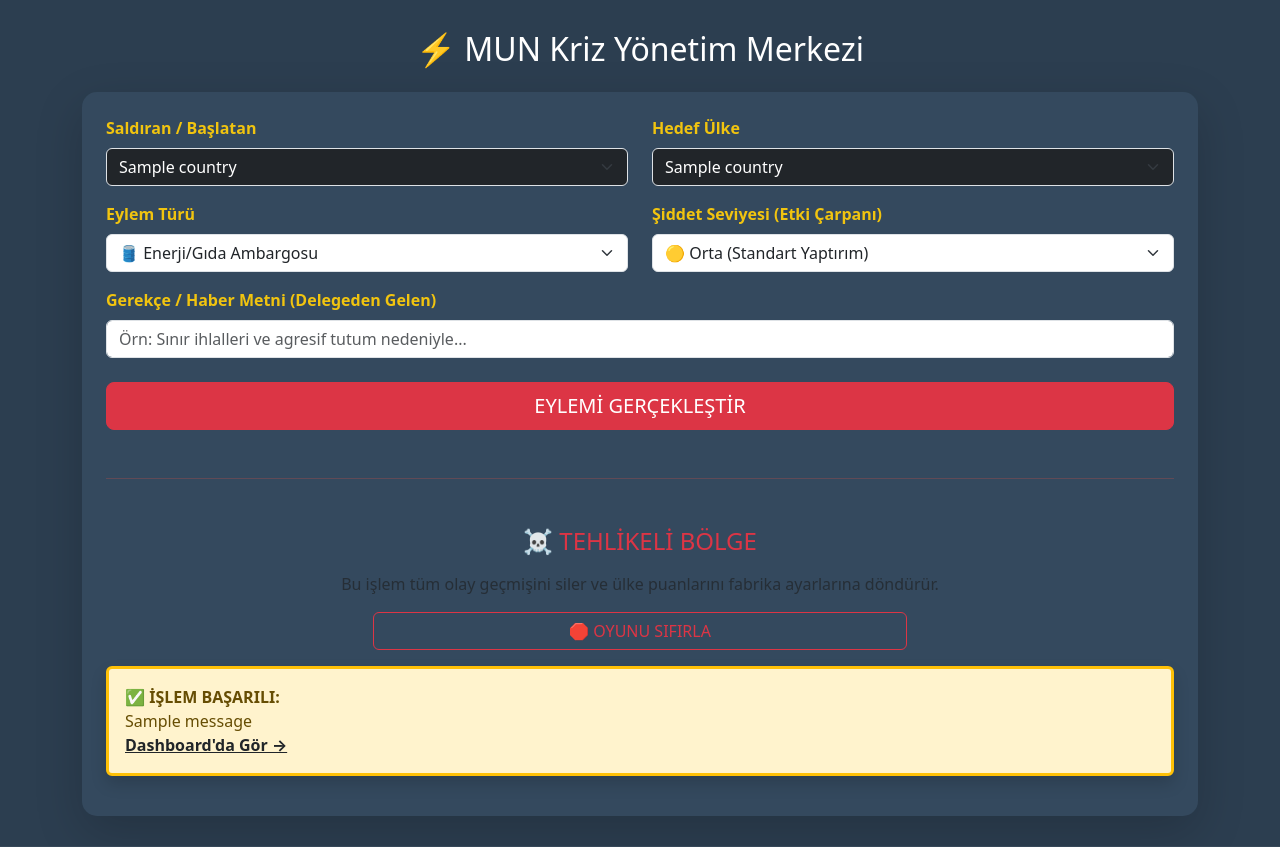
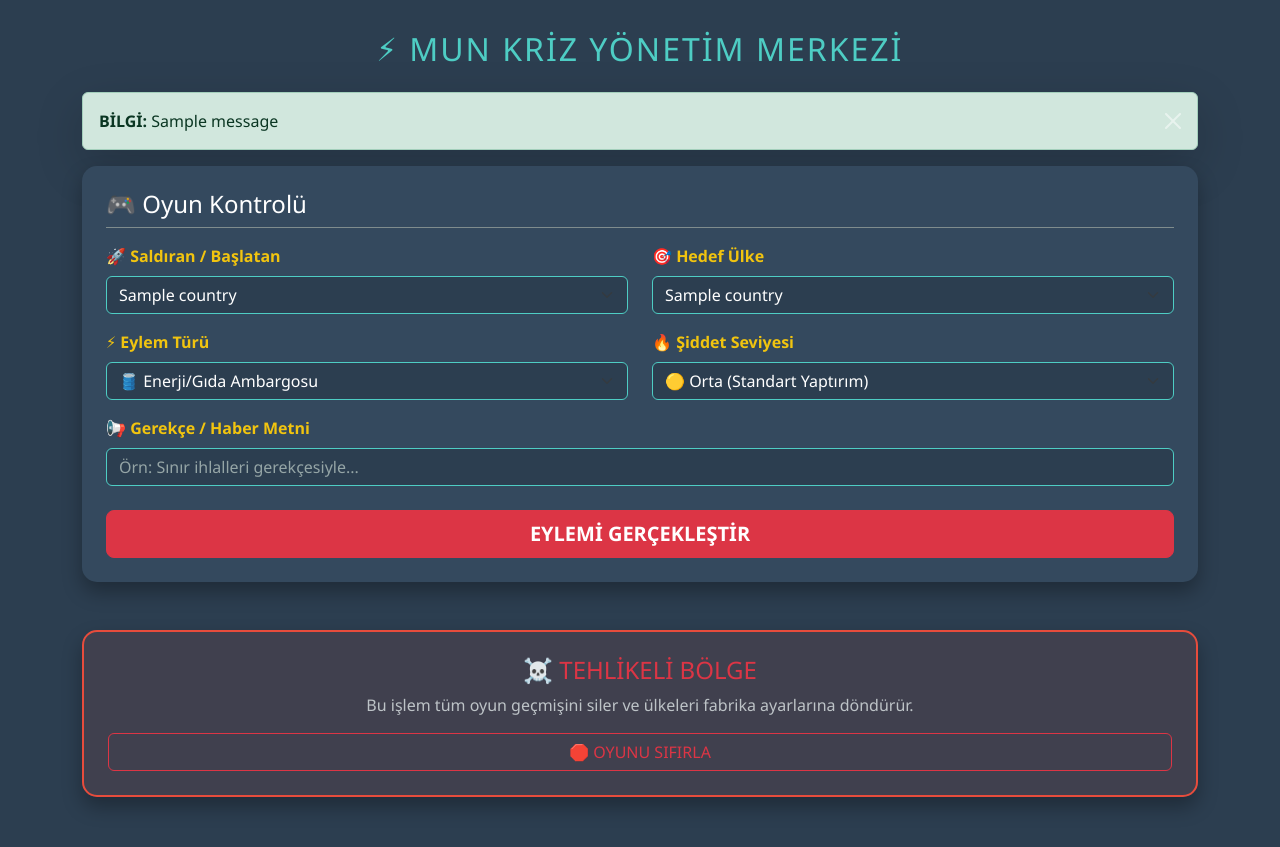
Before and after one commit to Semikgn/Online-MUN, a Flask app: page /admin in a window 1280 px wide. Run offline with Flask 3, Linux system fonts and the light colour scheme; a user stored in the database is signed in; tables that the repository leaves empty hold one stand-in row (values such as "Sample post"); one stand-in notice (Sample message) is shown.

Commit message:
Last update release v1.0

```diff
--- a/app.py
+++ b/app.py
@@ -2,19 +2,21 @@ from flask import Flask, jsonify, render_template, request, redirect, url_for, f
 from flask_login import LoginManager, login_user, login_required, logout_user, current_user
 from models import db, Country, EventLog, User
 from game_engine import GameEngine
+from werkzeug.security import generate_password_hash # Admin oluşturma garantisi için
 import os
 
+app = Flask(__name__)
 
-app = Flask(__name__)
-app.secret_key = '0anahtar_kelime_mun_2026' # Session güvenliği için şart!
-# Veritabanı yapılandırması
+# --- AYARLAR ---
+app.secret_key = 'cok_gizli_bir_anahtar_kelime_mun_2026'
 base_dir = os.path.abspath(os.path.dirname(__file__))
 db_path = os.path.join(base_dir, 'instance', 'mun_game.db')
 app.config['SQLALCHEMY_DATABASE_URI'] = 'sqlite:///' + db_path
 app.config['SQLALCHEMY_TRACK_MODIFICATIONS'] = False
-# Veritabanını app ile bağla
+
 db.init_app(app)
 
+# --- LOGIN SETUP ---
 login_manager = LoginManager()
 login_manager.init_app(app)
 login_manager.login_view = 'login'
@@ -23,26 +25,50 @@ login_manager.login_view = 'login'
 def load_user(user_id):
     return User.query.get(int(user_id))
 
-# Routes
+# --- YARDIMCI FONKSİYON: BAŞLANGIÇ VERİLERİ ---
+# seed_data mantığını buraya taşıdık ki hata vermesin.
+def get_initial_countries():
+    return [
+        Country(name="Almanya", budget=4200, military=60, oil=20, food=60, tech=95, happiness=85, inflation=5),
+        Country(name="Türkiye", budget=900, military=85, oil=15, food=95, tech=60, happiness=60, inflation=45),
+        Country(name="İtalya", budget=2100, military=50, oil=20, food=90, tech=75, happiness=70, inflation=8),
+        Country(name="Birleşik Krallık", budget=3100, military=80, oil=50, food=40, tech=85, happiness=75, inflation=7),
+        Country(name="Fransa", budget=2900, military=85, oil=30, food=80, tech=85, happiness=70, inflation=6),
+        Country(name="Avusturya", budget=500, military=30, oil=20, food=70, tech=70, happiness=90, inflation=4),
+        Country(name="İspanya", budget=1400, military=45, oil=10, food=85, tech=65, happiness=75, inflation=9),
+        Country(name="İsviçre", budget=800, military=25, oil=5, food=50, tech=90, happiness=98, inflation=2),
+        Country(name="Polonya", budget=700, military=75, oil=40, food=70, tech=55, happiness=65, inflation=12),
+        Country(name="ABD", budget=23000, military=100, oil=90, food=90, tech=100, happiness=75, inflation=6),
+        Country(name="Rusya", budget=1700, military=95, oil=100, food=80, tech=65, happiness=55, inflation=15),
+        Country(name="Hollanda", budget=1000, military=40, oil=30, food=75, tech=92, happiness=88, inflation=4),
+        Country(name="Belçika", budget=600, military=35, oil=10, food=60, tech=85, happiness=82, inflation=5),
+        Country(name="Danimarka", budget=400, military=30, oil=40, food=65, tech=90, happiness=96, inflation=3),
+        Country(name="Portekiz", budget=280, military=30, oil=10, food=70, tech=60, happiness=72, inflation=8),
+    ]
+
+# --- ROTALAR (ROUTES) ---
+
 @app.route('/')
-@app.route('/dashboard') #Herkese açık ana sayfa
-def home():
+@app.route('/dashboard')
+def dashboard():
     return render_template('dashboard.html')
+
+@app.route('/help')
+def help_page():
+    return render_template('help.html')
 
 @app.route('/api/countries', methods=['GET'])
 def get_countries():
-    # Tüm ülkeleri veritabanından al
     countries = Country.query.all()
-    # Tüm ülkeleri JSON formatında döndür
     return jsonify([country.to_dict() for country in countries])
 
 @app.route('/api/news', methods=['GET'])
 def get_news():
-    # En son eklenen 5 haberi çek (Ters tarih sırasına göre)
-    logs = EventLog.query.order_by(EventLog.timestamp.desc()).limit(5).all()
+    logs = EventLog.query.order_by(EventLog.timestamp.desc()).limit(10).all()
     return jsonify([log.to_dict() for log in logs])
 
-# Güvenlik için admin paneli korumalı kısım
+# --- GÜVENLİK VE ADMİN ---
+
 @app.route('/login', methods=['GET', 'POST'])
 def login():
     if current_user.is_authenticated:
@@ -67,12 +93,6 @@ def logout():
     logout_user()
     return redirect(url_for('login'))
 
-@app.route('/help')
-def help_page():
-    return render_template('help.html')
-
-# --------------------------------------------------------------
-#Admin Paneli ve Eylem Gerçekleştirme
 @app.route('/admin', methods=['GET'])
 @login_required
 def admin_panel():
@@ -88,28 +108,29 @@ def execute_action():
     intensity = request.form.get('intensity')
     justification = request.form.get('justification')
 
-    # Motoru çalıştır (Yeni parametrelerle)
     engine = GameEngine()
     result_message = engine.execute_action(source_id, target_id, action_type, intensity, justification)
 
     flash(result_message, 'success')
     return redirect(url_for('admin_panel'))
 
+# --- OYUNU SIFIRLAMA ROTASI (DÜZELTİLDİ) ---
 @app.route('/api/reset_game', methods=['POST'])
 @login_required
 def reset_game():
     try:
-        # 1. Mevcut verileri sil (Tabloları boşalt)
+        # 1. Tabloları temizle
         db.session.query(EventLog).delete()
         db.session.query(Country).delete()
 
-        # 2. Değişikliği onayla
+        # 2. Başlangıç verilerini al ve ekle
+        initial_data = get_initial_countries()
+        db.session.add_all(initial_data)
+
+        # 3. Kaydet
         db.session.commit()
 
-        # 3. Başlangıç verilerini (setup_db.py içinden) geri yükle
-        seed_data()
-
-        flash('⚠️ OYUN BAŞARIYLA SIFIRLANDI! Tüm veriler başlangıç durumuna döndü.', 'danger')
+        flash('⚠️ OYUN BAŞARIYLA SIFIRLANDI! Tüm veriler başlangıç durumuna döndü.', 'info')
 
     except Exception as e:
         db.session.rollback()
@@ -117,5 +138,9 @@ def reset_game():
 
     return redirect(url_for('admin_panel'))
 
+# --- BAŞLATMA ---
 if __name__ == '__main__':
+    # Veritabanı tablolarını otomatik oluştur (İlk kurulum kolaylığı)
+    with app.app_context():
+        db.create_all()
     app.run(debug=True, port=5000)
--- a/templates/admin.html
+++ b/templates/admin.html
@@ -2,40 +2,102 @@
 <html lang="tr">
 <head>
     <meta charset="UTF-8">
-    <title>MUN Kontrol Paneli v2.1</title>
+    <meta name="viewport" content="width=device-width, initial-scale=1.0">
+    <title>MUN Kriz Yönetim Merkezi</title>
     <link href="https://cdn.jsdelivr.net/npm/bootstrap@5.3.0/dist/css/bootstrap.min.css" rel="stylesheet">
     <style>
-        body { background-color: #2c3e50; color: white; padding: 30px; }
-        .card { background-color: #34495e; border: none; border-radius: 15px; }
+        body {
+            background-color: #2c3e50;
+            color: #ecf0f1; /* Varsayılan yazı rengi: Parlak Beyaz/Gri */
+            padding-top: 30px;
+            padding-bottom: 50px;
+            font-family: 'Segoe UI', Tahoma, Geneva, Verdana, sans-serif;
+        }
+
+        .main-card {
+            background-color: #34495e;
+            border: none;
+            border-radius: 15px;
+            box-shadow: 0 10px 20px rgba(0,0,0,0.3);
+        }
+
+        /* Başlıklar ve Etiketler */
+        h2, h4 { color: #fff; }
         .form-label { font-weight: bold; color: #f1c40f; }
 
-        /* Modal (Popup) Karanlık Tema Ayarları */
+        /* Input ve Select Kutuları */
+        .form-select, .form-control {
+            background-color: #2c3e50; /* Kutu içi koyu */
+            border: 1px solid #4ecdc4;
+            color: #fff !important; /* Yazı kesinlikle BEYAZ */
+        }
+
+        /* Input'a tıklayınca (Focus) */
+        .form-select:focus, .form-control:focus {
+            background-color: #2c3e50;
+            color: #fff !important;
+            border-color: #f1c40f;
+            box-shadow: 0 0 0 0.25rem rgba(241, 196, 15, 0.25);
+        }
+
+        /* Placeholder (Silik yazı) Rengi */
+        ::placeholder {
+            color: #95a5a6 !important;
+            opacity: 1;
+        }
+
+        /* Bootstrap'in 'text-muted' sınıfını eziyoruz (Artık açık gri olacak) */
+        .text-muted {
+            color: #bdc3c7 !important;
+        }
+
+        /* Modal (Popup) Ayarları */
         .modal-content { background-color: #2c3e50; color: white; border: 1px solid #4ecdc4; }
         .modal-header { border-bottom: 1px solid #4ecdc4; }
         .modal-footer { border-top: 1px solid #4ecdc4; }
         .btn-close { filter: invert(1); } /* Kapatma çarpısını beyaz yap */
+
+        /* Danger Zone Özel Stilleri */
+        .danger-card {
+            border: 2px solid #e74c3c;
+            background-color: rgba(231, 76, 60, 0.1);
+        }
     </style>
 </head>
 <body>
     <div class="container">
-        <h2 class="text-center mb-4">⚡ MUN Kriz Yönetim Merkezi</h2>
+        <h2 class="text-center mb-4" style="color: #4ecdc4; text-transform: uppercase; letter-spacing: 2px;">
+            ⚡ MUN Kriz Yönetim Merkezi
+        </h2>
 
-        <div class="card p-4 shadow-lg">
+        {% with messages = get_flashed_messages(with_categories=true) %}
+            {% if messages %}
+                {% for category, msg in messages %}
+                    <div class="alert alert-{{ category }} alert-dismissible fade show shadow-lg" role="alert">
+                        <strong>BİLGİ:</strong> {{ msg }}
+                        <button type="button" class="btn-close" data-bs-dismiss="alert" aria-label="Close"></button>
+                    </div>
+                {% endfor %}
+            {% endif %}
+        {% endwith %}
+
+        <div class="card p-4 main-card mb-5">
+            <h4 class="mb-3 border-bottom pb-2" style="border-color: #7f8c8d !important;">🎮 Oyun Kontrolü</h4>
 
             <form id="actionForm" action="/api/execute_action" method="POST">
 
                 <div class="row mb-3">
                     <div class="col-md-6">
-                        <label class="form-label">Saldıran / Başlatan</label>
-                        <select name="source_id" class="form-select bg-dark text-white">
+                        <label class="form-label">🚀 Saldıran / Başlatan</label>
+                        <select name="source_id" class="form-select">
                             {% for country in countries %}
                             <option value="{{ country.id }}">{{ country.name }}</option>
                             {% endfor %}
                         </select>
                     </div>
                     <div class="col-md-6">
-                        <label class="form-label">Hedef Ülke</label>
-                        <select name="target_id" class="form-select bg-dark text-white">
+                        <label class="form-label">🎯 Hedef Ülke</label>
+                        <select name="target_id" class="form-select">
                             {% for country in countries %}
                             <option value="{{ country.id }}">{{ country.name }}</option>
                             {% endfor %}
@@ -45,7 +107,7 @@
 
                 <div class="row mb-3">
                     <div class="col-md-6">
-                        <label class="form-label">Eylem Türü</label>
+                        <label class="form-label">⚡ Eylem Türü</label>
                         <select name="action_type" class="form-select">
                             <option value="embargo">🛢️ Enerji/Gıda Ambargosu</option>
                             <option value="cyber_attack">💻 Siber Saldırı</option>
@@ -54,83 +116,70 @@
                         </select>
                     </div>
                     <div class="col-md-6">
-                        <label class="form-label">Şiddet Seviyesi (Etki Çarpanı)</label>
+                        <label class="form-label">🔥 Şiddet Seviyesi</label>
                         <select name="intensity" class="form-select">
-                            <option value="low">🟢 Düşük (Diplomatik Nota / Uyarı)</option>
+                            <option value="low">🟢 Düşük (Nota / Uyarı)</option>
                             <option value="medium" selected>🟡 Orta (Standart Yaptırım)</option>
-                            <option value="high">🔴 Yüksek (Tam Abluka / Savaş)</option>
+                            <option value="high">🔴 Yüksek (Savaş / Abluka)</option>
                         </select>
                     </div>
                 </div>
 
                 <div class="mb-4">
-                    <label class="form-label">Gerekçe / Haber Metni (Delegeden Gelen)</label>
-                    <input type="text" name="justification" class="form-control" placeholder="Örn: Sınır ihlalleri ve agresif tutum nedeniyle...">
+                    <label class="form-label">📢 Gerekçe / Haber Metni</label>
+                    <input type="text" name="justification" class="form-control" placeholder="Örn: Sınır ihlalleri gerekçesiyle...">
                 </div>
 
-                <button type="button" class="btn btn-danger w-100 btn-lg" data-bs-toggle="modal" data-bs-target="#confirmModal">
+                <button type="button" class="btn btn-danger w-100 btn-lg fw-bold" data-bs-toggle="modal" data-bs-target="#confirmActionModal">
                     EYLEMİ GERÇEKLEŞTİR
                 </button>
             </form>
-            <hr class="my-5" style="border-color: #e74c3c;">
+        </div>
 
-            <div class="text-center">
-                <h4 class="text-danger mb-3">☠️ TEHLİKELİ BÖLGE</h4>
-                <p class="text-muted">Bu işlem tüm olay geçmişini siler ve ülke puanlarını fabrika ayarlarına döndürür.</p>
+        <div class="card p-4 main-card danger-card text-center">
+            <h4 class="text-danger">☠️ TEHLİKELİ BÖLGE</h4>
+            <p class="text-muted">Bu işlem tüm oyun geçmişini siler ve ülkeleri fabrika ayarlarına döndürür.</p>
 
-                <button type="button" class="btn btn-outline-danger w-50" data-bs-toggle="modal" data-bs-target="#resetModal">
-                    🛑 OYUNU SIFIRLA
-                </button>
-            </div>
-
-            {% with messages = get_flashed_messages(with_categories=true) %}
-                {% if messages %}
-                    {% for category, msg in messages %}
-                    <div class="alert alert-warning mt-3 border-3 border-warning shadow">
-                        <strong>✅ İŞLEM BAŞARILI:</strong><br>
-                        {{ msg }} <br>
-                        <a href="/dashboard" target="_blank" class="fw-bold text-dark">Dashboard'da Gör →</a>
-                    </div>
-                    {% endfor %}
-                {% endif %}
-            {% endwith %}
+            <button type="button" class="btn btn-outline-danger px-5" data-bs-toggle="modal" data-bs-target="#resetGameModal">
+                🛑 OYUNU SIFIRLA
+            </button>
         </div>
     </div>
 
-    <div class="modal fade" id="confirmModal" tabindex="-1" aria-hidden="true">
+    <div class="modal fade" id="confirmActionModal" tabindex="-1" aria-hidden="true">
         <div class="modal-dialog modal-dialog-centered">
             <div class="modal-content">
                 <div class="modal-header">
-                    <h5 class="modal-title">⚠️ Kritik İşlem Onayı</h5>
+                    <h5 class="modal-title">⚠️ Eylem Onayı</h5>
                     <button type="button" class="btn-close" data-bs-dismiss="modal" aria-label="Kapat"></button>
                 </div>
                 <div class="modal-body">
-                    <p>Bu eylemi gerçekleştirmek üzeresiniz. Bu işlem ülke puanlarını kalıcı olarak değiştirecektir.</p>
-                    <p class="text-warning fw-bold">Devam etmek istiyor musunuz?</p>
+                    <p>Bu hamleyi yapmak üzeresiniz. Puanlar kalıcı olarak değişecek.</p>
+                    <p class="text-warning fw-bold">Onaylıyor musunuz?</p>
                 </div>
                 <div class="modal-footer">
                     <button type="button" class="btn btn-secondary" data-bs-dismiss="modal">Vazgeç</button>
-                    <button type="button" class="btn btn-danger" onclick="submitForm()">Evet, Onayla</button>
+                    <button type="button" class="btn btn-danger" onclick="submitAction()">Evet, Yap</button>
                 </div>
             </div>
         </div>
     </div>
 
-    <div class="modal fade" id="resetModal" tabindex="-1" aria-hidden="true">
+    <div class="modal fade" id="resetGameModal" tabindex="-1" aria-hidden="true">
         <div class="modal-dialog modal-dialog-centered">
             <div class="modal-content border-danger">
                 <div class="modal-header bg-danger text-white">
-                    <h5 class="modal-title">🚨 DİKKAT: Oyun Sıfırlanacak!</h5>
+                    <h5 class="modal-title">🚨 KRİTİK UYARI</h5>
                     <button type="button" class="btn-close" data-bs-dismiss="modal" aria-label="Kapat"></button>
                 </div>
                 <div class="modal-body">
-                    <p>Tüm ilerleme, haberler ve ülke değişiklikleri <strong>KALICI OLARAK SİLİNECEK</strong>.</p>
-                    <p>Sistemi "Başlangıç Günü"ne döndürmek istediğinize emin misiniz?</p>
+                    <p>Tüm haberler, puanlar ve loglar <strong>SİLİNECEK</strong>.</p>
+                    <p class="fs-5">Oyunu "Gün 1"e döndürmek istediğine emin misin?</p>
                 </div>
                 <div class="modal-footer">
                     <button type="button" class="btn btn-secondary" data-bs-dismiss="modal">İptal</button>
-                    <form action="/api/reset_game" method="POST" style="display:inline;">
-                        <button type="submit" class="btn btn-danger fw-bold">Evet, Her Şeyi Sil</button>
+                    <form action="/api/reset_game" method="POST">
+                        <button type="submit" class="btn btn-danger fw-bold">EVET, SIFIRLA</button>
                     </form>
                 </div>
             </div>
@@ -138,10 +187,8 @@
     </div>
 
     <script src="https://cdn.jsdelivr.net/npm/bootstrap@5.3.0/dist/js/bootstrap.bundle.min.js"></script>
-
     <script>
-        function submitForm() {
-            // Modaldaki 'Onayla' butonuna basılınca formu gönder
+        function submitAction() {
             document.getElementById('actionForm').submit();
         }
     </script>
```
